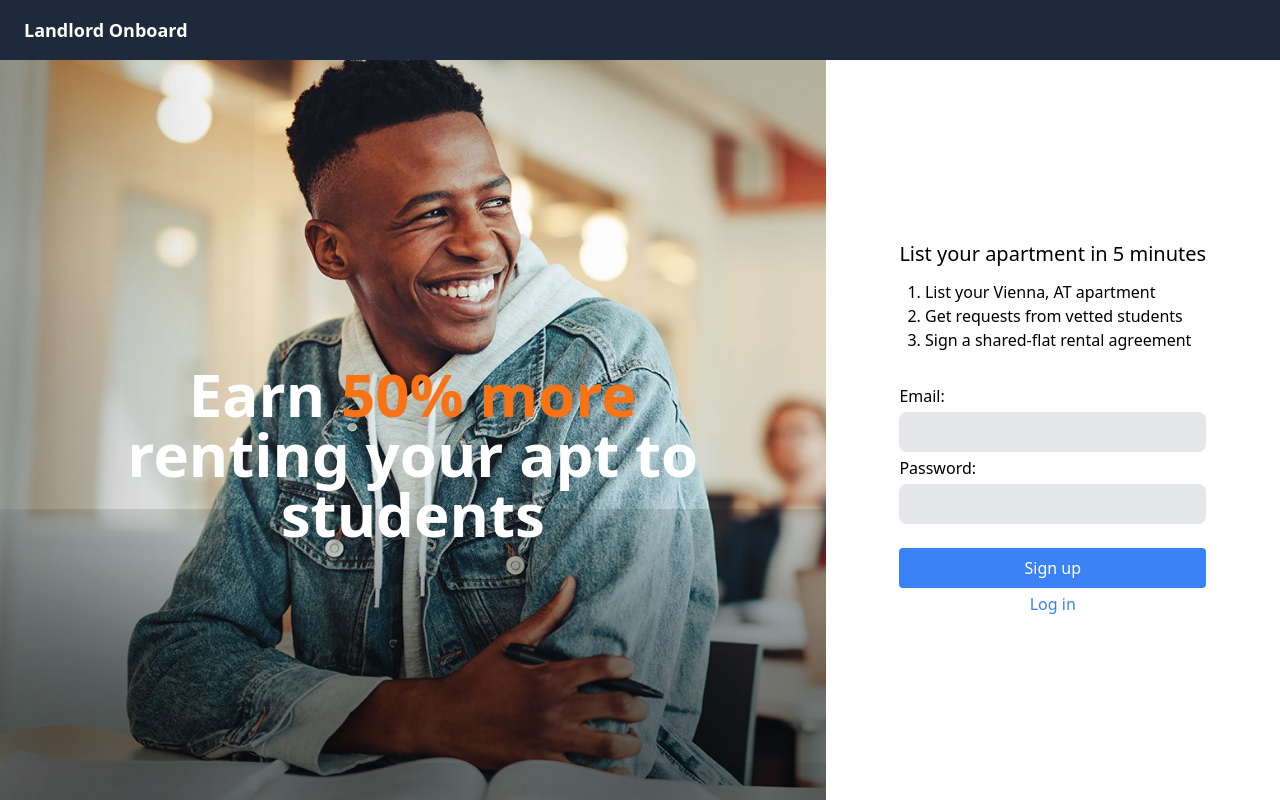
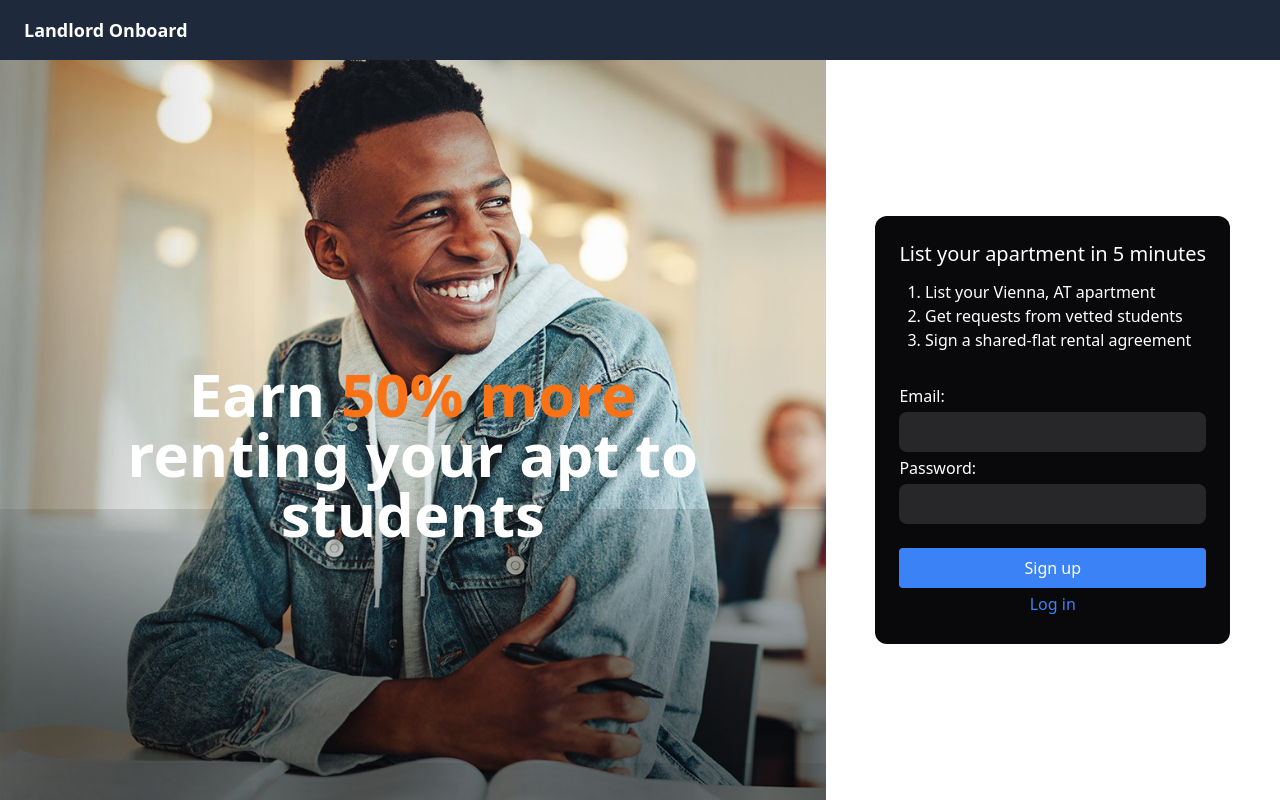
Before and after one commit to lcarvajal/landlord-onboard, a Next.js app: page /login in a window 1280 px wide. Built offline with nearby package versions, Linux system fonts and the light colour scheme.

Commit message:
Adjust colors to create dark theme

```diff
--- a/src/app/globals.css
+++ b/src/app/globals.css
@@ -18,15 +18,15 @@
 
 body {
   color: rgb(var(--foreground-rgb));
-  background: linear-gradient(to bottom,
-      transparent,
-      rgb(var(--background-end-rgb))) rgb(var(--background-start-rgb));
+  @apply bg-zinc-900;
+  @apply text-white;
 }
 
 form {
-  @apply bg-white;
-  @apply text-black;
+  @apply bg-zinc-950;
+  @apply text-white;
   @apply p-6;
+  @apply rounded-xl;
 }
 
 form>* {
@@ -37,7 +37,7 @@ form>* {
 }
 
 form>input {
-  @apply bg-gray-200;
+  @apply bg-zinc-800;
   @apply rounded-lg;
   @apply px-3;
   @apply py-2;
```
